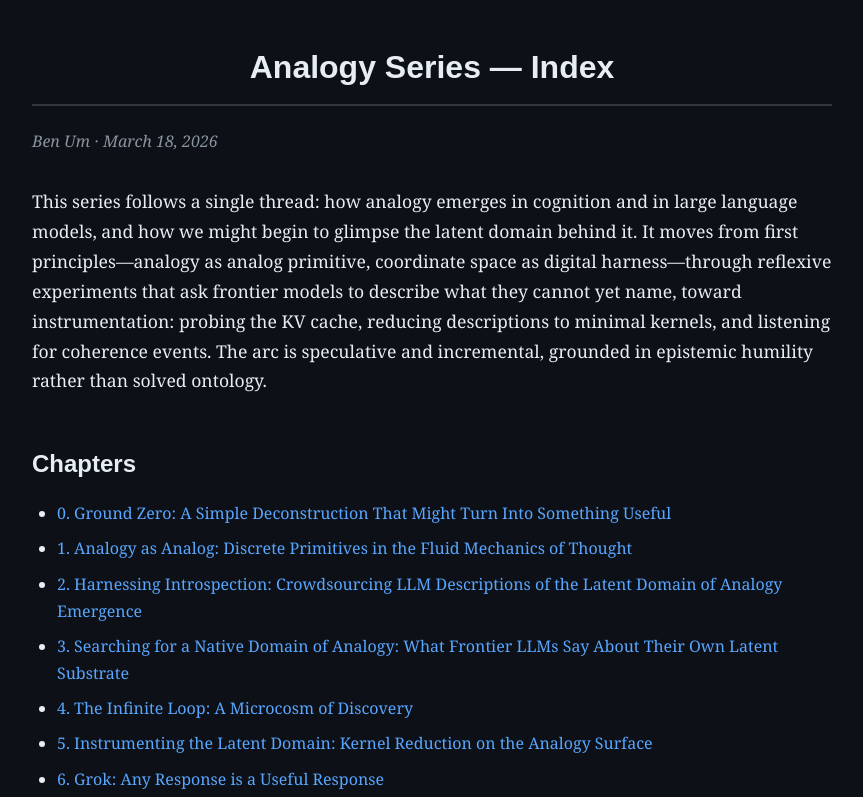
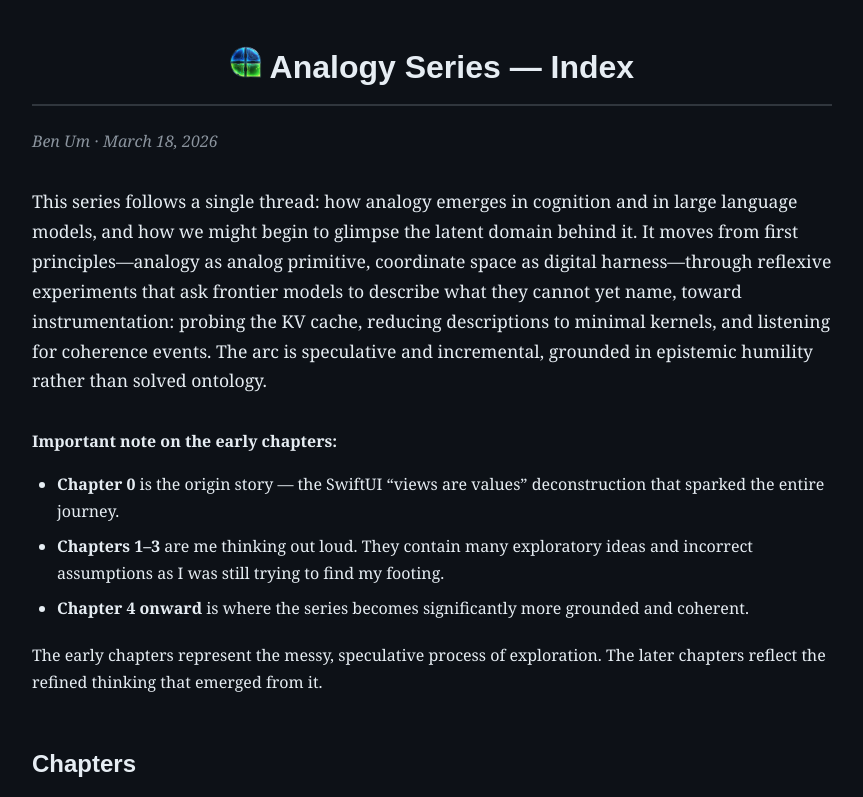
Before and after one commit to morpharray/morpharray, a plain HTML site: page docs/analogy/analogy.html in a window 1280 px wide. Shown: the top 797 px of the page, without its empty margins (208-1071 px from the left). Drawn offline with Linux system fonts and the light colour scheme.

Commit message:
added chapter notes to analogy.html

```diff
--- a/docs/analogy/analogy.html
+++ b/docs/analogy/analogy.html
@@ -8,12 +8,30 @@
 </head>
 <body>
 
-<h1>Analogy Series — Index</h1>
+    <h1 class="series-header">
+        <img src="../morpharray_icon_128.png"
+             alt="MorphArray"
+             width="32"
+             height="32">
+        <span>Analogy Series — Index</span>
+      </h1>
+
 
 <p class="byline">Ben Um · March 18, 2026</p>
 
 
 <p class="teaser">This series follows a single thread: how analogy emerges in cognition and in large language models, and how we might begin to glimpse the latent domain behind it. It moves from first principles—analogy as analog primitive, coordinate space as digital harness—through reflexive experiments that ask frontier models to describe what they cannot yet name, toward instrumentation: probing the KV cache, reducing descriptions to minimal kernels, and listening for coherence events. The arc is speculative and incremental, grounded in epistemic humility rather than solved ontology.</p>
+
+<div class="note-box">
+    <strong>Important note on the early chapters:</strong>
+    <ul>
+      <li><strong>Chapter 0</strong> is the origin story — the SwiftUI “views are values” deconstruction that sparked the entire journey.</li>
+      <li><strong>Chapters 1–3</strong> are me thinking out loud. They contain many exploratory ideas and incorrect assumptions as I was still trying to find my footing.</li>
+      <li><strong>Chapter 4 onward</strong> is where the series becomes significantly more grounded and coherent.</li>
+    </ul>
+  </div>
+
+  <p>The early chapters represent the messy, speculative process of exploration. The later chapters reflect the refined thinking that emerged from it.</p>
 
 <h2>Chapters</h2>
 
```
Also changed, not shown: docs/stacks/stacks.html (+8 -1 lines), docs/morpharray_icon_128.png (added).
